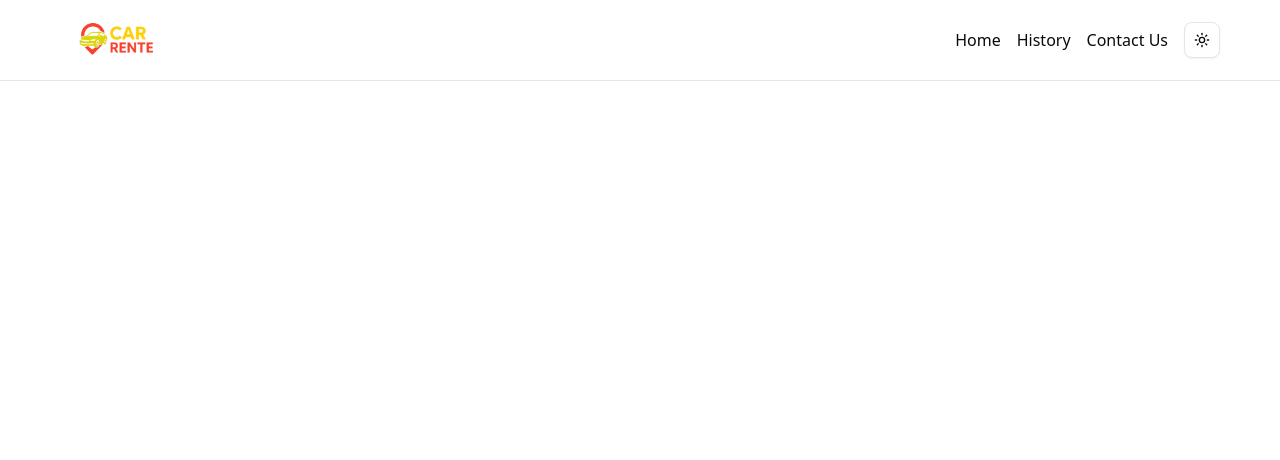
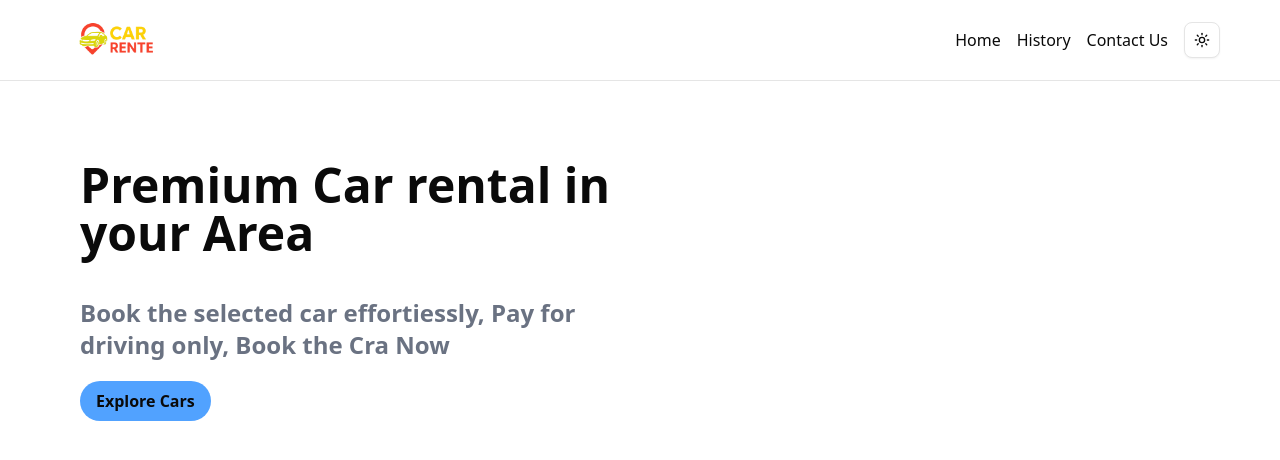
Before and after one commit to kirito666coder/car-rente-app, a Next.js app: page / in a window 1280 px wide. Shown: the top 460 px of the page. Built offline with nearby package versions, Linux system fonts and the light colour scheme.

Commit message:
feat: update Hero component with layout and content for the Home page

```diff
--- a/app/page.tsx
+++ b/app/page.tsx
@@ -1,10 +1,9 @@
 import Hero from "@/components/home/Hero";
-import Image from "next/image";
 
 export default function Home() {
   return (
-    <>
+    <main>
     <Hero/>
-    </>
+    </main>
   );
 }
--- a/components/home/Hero.tsx
+++ b/components/home/Hero.tsx
@@ -1,5 +1,17 @@
 export default function Hero() {
     return (
-        <div></div>
+        <div className="grid grid-cols-1 md:grid-cols-2 ml-10 md:ml-20 mt-20">
+            <div>
+                <h1 className="font-semibold text-5xl">Premium Car rental in your Area</h1>
+                <p className="mt-10 text-gray-500 font-semibold text-2xl max-w-[90%]">Book the selected car effortiessly, Pay for driving only, Book the Cra Now</p>
+                <button className="mt-5 bg-blue-400 h-10 px-4 rounded-full flex justify-center items-center hover:bg-blue-500 cursor-pointer font-bold ">
+                    Explore Cars
+                    </button>
+            </div>
+
+            <div>
+
+            </div>
+        </div>
     );
 }
```
